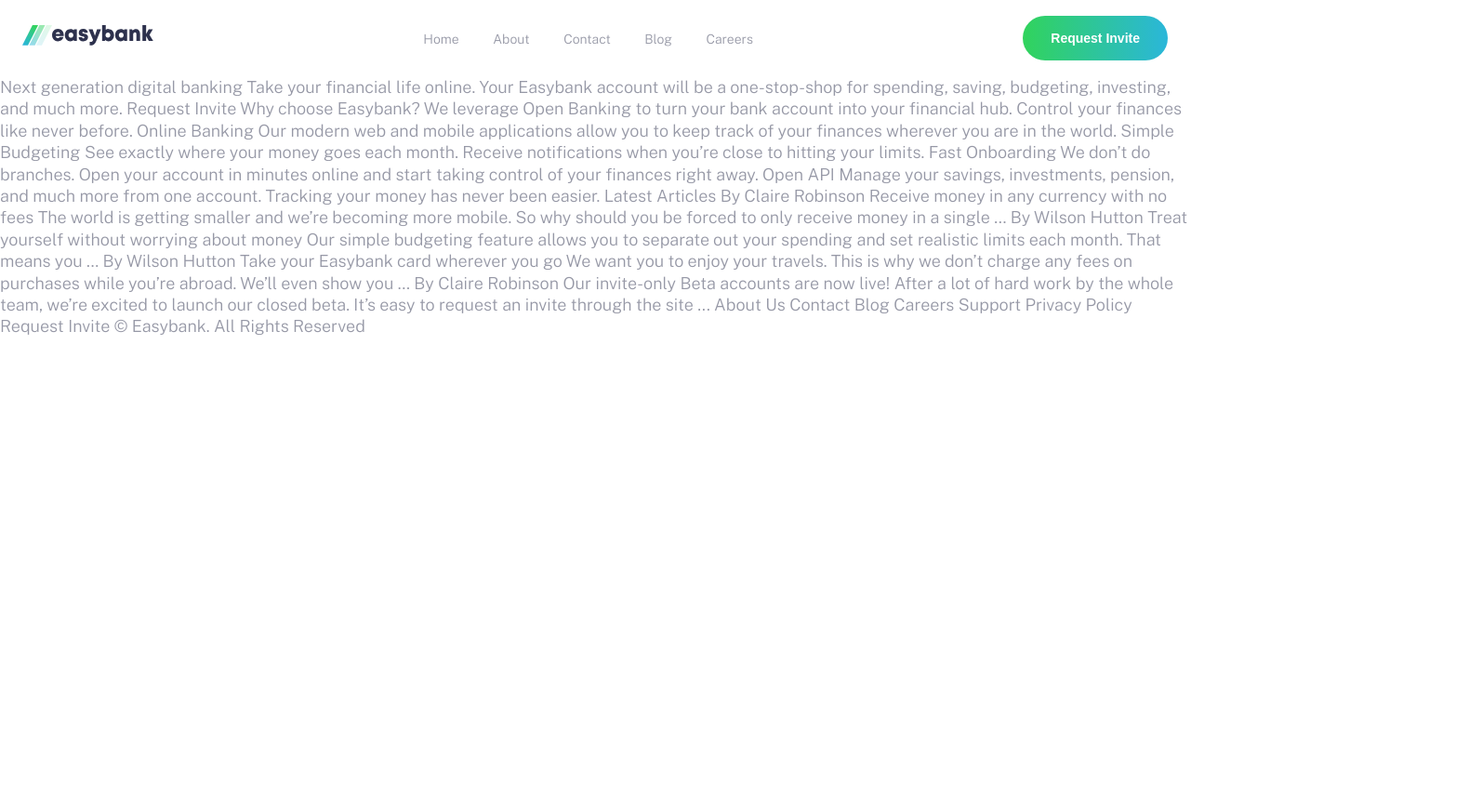
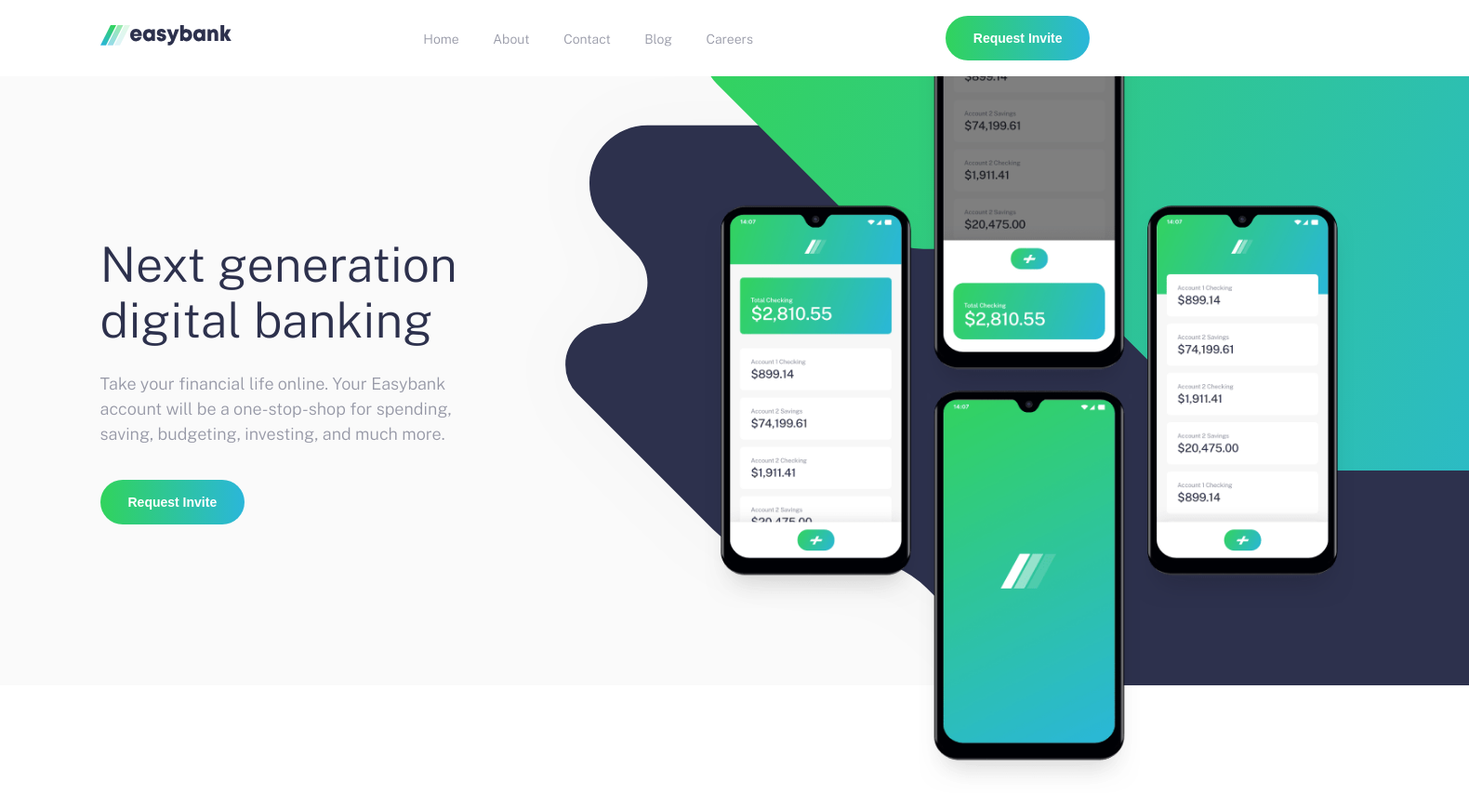
Before and after one commit to hkundnani/bank-landing-page, a plain HTML site: page index.html in a window 1280 px wide. Shown: the whole page at 93% size, 1580 px wide, since content can reach past the window. Before the commit the page ends 800 px from the top, so only its background shows below. Drawn offline with nearby package versions, Linux system fonts and the light colour scheme.

Commit message:
Add responsive hero

```diff
--- a/index.html
+++ b/index.html
@@ -24,7 +24,7 @@
   <body>
     <header class="header">
       <div class="overlay has-fade"></div>
-      <nav class="flex flex-jc-sb flex-ai-c container">
+      <nav class="flex flex-jc-sb flex-ai-c container container--pall">
         <a href="/" class="header__logo">
           <img src="images/logo.svg" alt="Easybank" />
         </a>
@@ -40,27 +40,39 @@
           <a href="#">Blog</a>
           <a href="#">Careers</a>
         </div>
-        <button type="button" class="header__cta hide-for-mobile">Request Invite</button>
+        <button type="button" class="hide-for-mobile">Request Invite</button>
       </nav>
       <div class="header__menu has-fade">
         <a href="#">Home</a><a href="#">About</a><a href="#">Contact</a><a href="#">Blog</a><a href="#">Careers</a>
       </div>
     </header>
-    Next generation digital banking Take your financial life online. Your Easybank account will be a one-stop-shop for
-    spending, saving, budgeting, investing, and much more. Request Invite Why choose Easybank? We leverage Open Banking
-    to turn your bank account into your financial hub. Control your finances like never before. Online Banking Our
-    modern web and mobile applications allow you to keep track of your finances wherever you are in the world. Simple
-    Budgeting See exactly where your money goes each month. Receive notifications when you’re close to hitting your
-    limits. Fast Onboarding We don’t do branches. Open your account in minutes online and start taking control of your
-    finances right away. Open API Manage your savings, investments, pension, and much more from one account. Tracking
-    your money has never been easier. Latest Articles By Claire Robinson Receive money in any currency with no fees The
-    world is getting smaller and we’re becoming more mobile. So why should you be forced to only receive money in a
-    single … By Wilson Hutton Treat yourself without worrying about money Our simple budgeting feature allows you to
-    separate out your spending and set realistic limits each month. That means you … By Wilson Hutton Take your Easybank
-    card wherever you go We want you to enjoy your travels. This is why we don’t charge any fees on purchases while
-    you’re abroad. We’ll even show you … By Claire Robinson Our invite-only Beta accounts are now live! After a lot of
-    hard work by the whole team, we’re excited to launch our closed beta. It’s easy to request an invite through the
-    site ... About Us Contact Blog Careers Support Privacy Policy Request Invite © Easybank. All Rights Reserved
+    <section class="hero">
+      <div class="container">
+        <div class="hero__image"></div>
+        <div class="hero__text container--pall">
+          <h1>Next generation digital banking</h1>
+          <p>
+            Take your financial life online. Your Easybank account will be a one-stop-shop for spending, saving,
+            budgeting, investing, and much more.
+          </p>
+          <button type="button" class="hero__cta">Request Invite</button>
+        </div>
+      </div>
+    </section>
+    <!-- Why choose Easybank? We leverage Open Banking to turn your bank account into your financial hub. Control your
+    finances like never before. Online Banking Our modern web and mobile applications allow you to keep track of your
+    finances wherever you are in the world. Simple Budgeting See exactly where your money goes each month. Receive
+    notifications when you’re close to hitting your limits. Fast Onboarding We don’t do branches. Open your account in
+    minutes online and start taking control of your finances right away. Open API Manage your savings, investments,
+    pension, and much more from one account. Tracking your money has never been easier. Latest Articles By Claire
+    Robinson Receive money in any currency with no fees The world is getting smaller and we’re becoming more mobile. So
+    why should you be forced to only receive money in a single … By Wilson Hutton Treat yourself without worrying about
+    money Our simple budgeting feature allows you to separate out your spending and set realistic limits each month.
+    That means you … By Wilson Hutton Take your Easybank card wherever you go We want you to enjoy your travels. This is
+    why we don’t charge any fees on purchases while you’re abroad. We’ll even show you … By Claire Robinson Our
+    invite-only Beta accounts are now live! After a lot of hard work by the whole team, we’re excited to launch our
+    closed beta. It’s easy to request an invite through the site ... About Us Contact Blog Careers Support Privacy
+    Policy Request Invite © Easybank. All Rights Reserved -->
 
     <!-- <div class="attribution">
       Challenge by <a href="https://www.frontendmentor.io?ref=challenge" target="_blank">Frontend Mentor</a>. Coded by
--- a/style.css
+++ b/style.css
@@ -29,7 +29,7 @@ body {
   margin: 0;
   padding: 0;
   font-family: "Public Sans", sans-serif;
-  font-size: var(--font-md);
+  font-size: var(--font-sm);
   font-weight: 300;
   color: var(--grayishBlue);
   line-height: 1.3;
@@ -45,6 +45,12 @@ a:hover {
   text-decoration: none;
   color: var(--grayishBlue);
   transition: color 300ms ease-in-out;
+}
+
+h1,
+h2,
+h3 {
+  margin-top: 0;
 }
 
 .flex {
@@ -64,8 +70,41 @@ a:hover {
 }
 
 .container {
+  max-width: 69.5625rem;
+  margin: 0 auto;
+}
+
+.container--pall {
+  padding-top: 2.25rem;
+  padding-right: 1.5rem;
+  padding-bottom: 2.25rem;
   padding-left: 1.5rem;
+}
+
+.container--py {
+  padding-top: 2.25rem;
+  padding-bottom: 2.25rem;
+}
+
+.container--px {
   padding-right: 1.5rem;
+  padding-left: 1.5rem;
+}
+
+.container--pt {
+  padding-top: 2.25rem;
+}
+
+.container--pr {
+  padding-right: 1.5rem;
+}
+
+.container--pb {
+  padding-bottom: 2.25rem;
+}
+
+.container--pl {
+  padding-left: 1.5rem;
 }
 
 /* header */
@@ -141,17 +180,8 @@ a:hover {
   height: 1.375rem;
 }
 
-.header .header__cta {
-  color: var(--white);
-  font-size: var(--font-sm);
-  transition: opacity 300ms ease-in-out;
-}
+/* overlay */
 
-.header .header__cta:hover {
-  opacity: 0.75;
-}
-
-/* overlay */
 .header .overlay {
   opacity: 0;
   position: fixed;
@@ -181,6 +211,7 @@ a:hover {
 }
 
 /* Button */
+
 button,
 .button {
   padding: 1rem 1.875rem;
@@ -189,12 +220,119 @@ button,
   background: linear-gradient(to right, var(--limeGreen), var(--brightCyan));
   border: 0;
   font-weight: 700;
+  color: var(--white);
+  font-size: var(--font-sm);
+  transition: opacity 300ms ease-in-out;
+}
+
+button:hover,
+.button:hover {
+  opacity: 0.75;
+}
+
+/* hero section */
+.hero {
+  background-color: var(--veryLightGray);
+}
+.hero .hero__image {
+  position: relative;
+  background-image: url("/images/bg-intro-mobile.svg");
+  background-size: cover;
+  background-repeat: no-repeat;
+  background-position: 50% 46%;
+  min-height: 17.5rem;
+}
+
+/* .hero .hero__image::before {
+  content: "";
+  position: absolute;
+  width: 100%;
+  height: 100%;
+  background-image: url("/images/image-mockups.png");
+  background-size: 89%;
+  background-repeat: no-repeat;
+  background-position: 50% 92%;
+} */
+
+.hero .hero__image::after {
+  content: "";
+  position: absolute;
+  height: 100%;
+  background-image: url("/images/image-mockups.png");
+  background-repeat: no-repeat;
+  background-position: 50% 88%;
+  width: 100%;
+  background-size: 92%;
+}
+
+.hero .hero__text {
+  text-align: center;
+}
+
+.hero .hero__text h1 {
+  color: var(--darkBlue);
+  font-weight: 300;
+  font-size: 2.3125rem;
+  line-height: 1.15;
+  margin-bottom: 1.5rem;
+}
+
+.hero .hero__text p {
+  line-height: 1.5;
+  margin-bottom: 2.25rem;
 }
 
 /* greater than equal to 1024px */
 @media (min-width: 64em) {
+  body {
+    font-size: var(--font-md);
+  }
+
   .hide-for-desktop {
     display: none;
+  }
+
+  .hero .container {
+    display: flex;
+    align-items: center;
+  }
+
+  .hero .hero__image {
+    flex: 3;
+    order: 2;
+    min-height: 40.9375rem;
+    background-image: none;
+    /* background-image: url("/images/bg-intro-desktop.svg"); */
+  }
+
+  .hero .hero__image::before {
+    content: "";
+    position: absolute;
+    height: 100%;
+    background-image: url("/images/bg-intro-desktop.svg");
+    background-repeat: no-repeat;
+    background-position: center bottom;
+    width: 160%;
+    background-size: 135%;
+    background-position: 8% 60%;
+  }
+
+  .hero .hero__image::after {
+    width: 120%;
+    height: 122%;
+    background-size: 91%;
+    background-position: center 150%;
+    left: 26%;
+  }
+
+  .hero .hero__text {
+    flex: 2;
+    order: 1;
+    text-align: left;
+  }
+
+  .hero .hero__text h1 {
+    font-size: 3.25rem;
   }
 }
 
```
